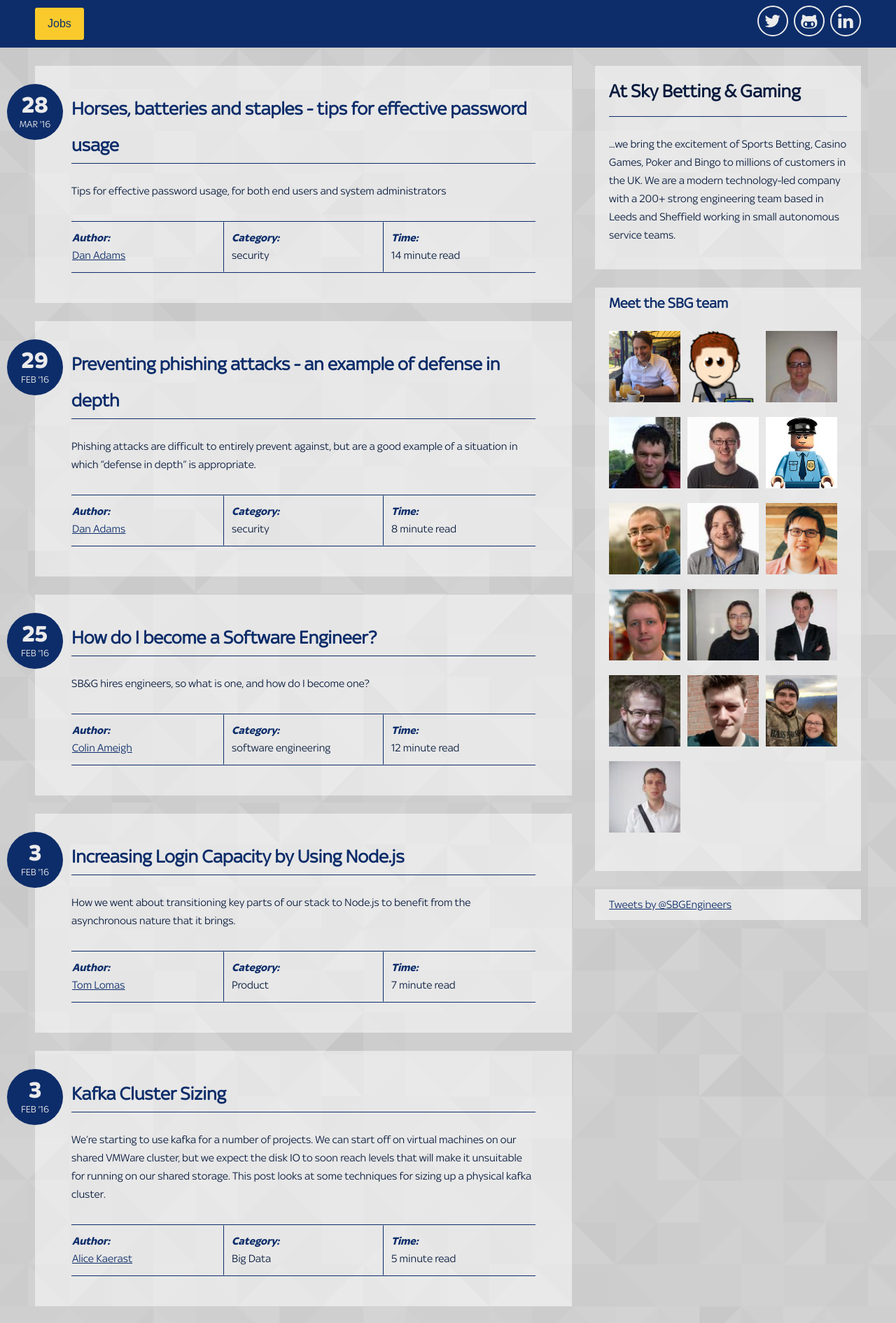
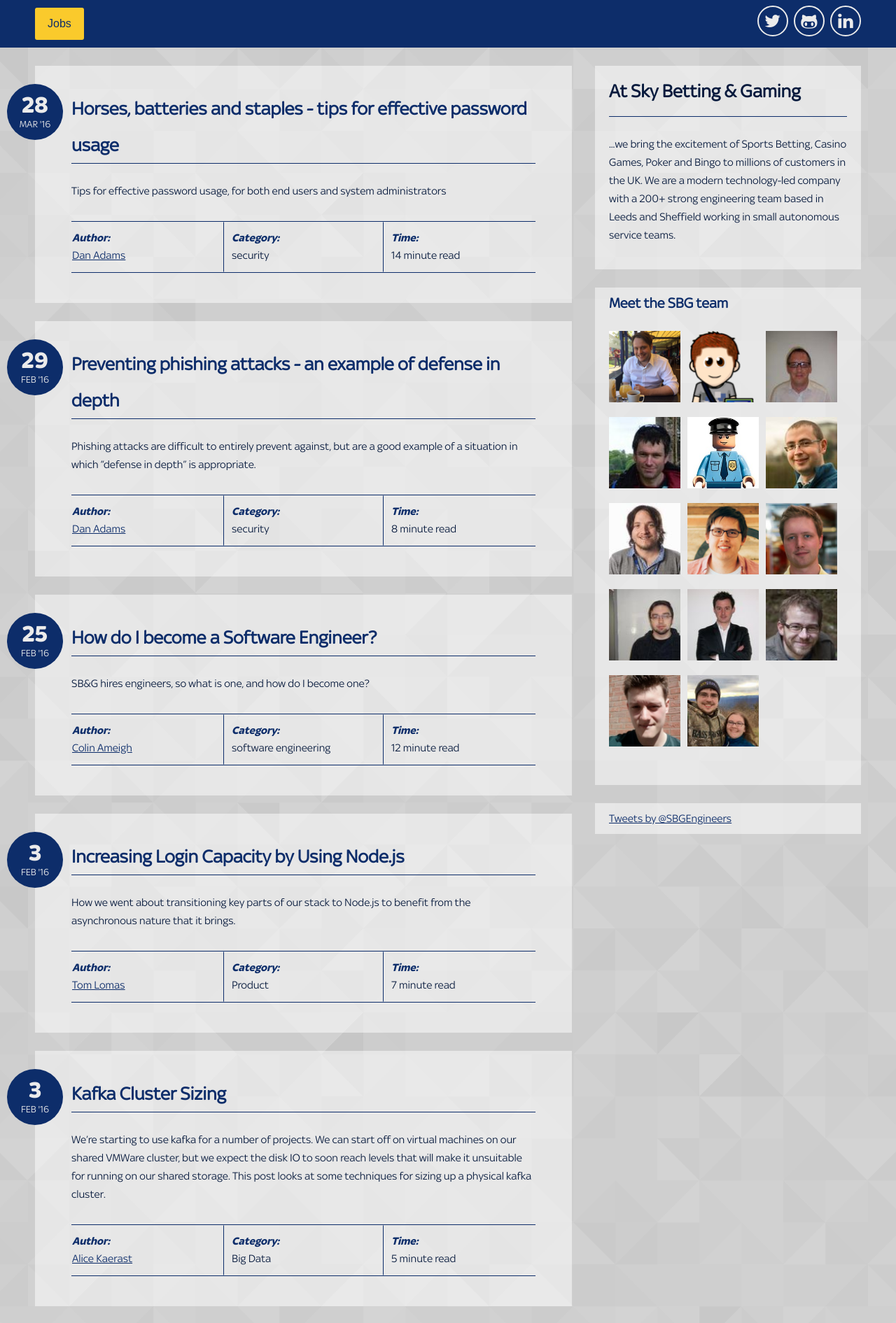
Before and after one commit to skybet/skybet.github.io, a Jekyll site: the page built from index.md, in a window 1280 px wide. Shown: the part 352-2243 px from the top of the page at 70% size. Built offline with Jekyll 4.4.1, drawn with Linux system fonts in a browser that asks for light colours; nearby versions of some CDN libraries; some web fonts are replaced; comment, search, counter and statistics services are not loaded.

Commit message:
[Fixes #54] Removed authors who have left SB&G from the 'Meet the Team' section

```diff
--- a/_data/authors.yml
+++ b/_data/authors.yml
@@ -1,5 +1,6 @@
 craig_andrews:
     name: Craig Andrews
+    hasLeft: true
     image: craig_andrews.jpg
     role: Principal Engineer
     tribe: Data
@@ -77,6 +78,7 @@
 
 tom_scott:
     name: Tom Scott
+    hasLeft: true
     image: tom_scott.jpg
     role: Principal Data Engineer
     tribe: Data
--- a/_layouts/raw.html
+++ b/_layouts/raw.html
@@ -31,7 +31,7 @@
             {% for key in sortedAuthors %}
              {% assign author = site.data.authors[key] %}
              {% assign articles = (site.posts | where: "author",key %}
-             {% if articles != empty %}
+             {% if articles != empty and author.hasLeft != true %}
 
               {% if author.image %}
                   <li class="author--image" title="{{author.name}}">
```
